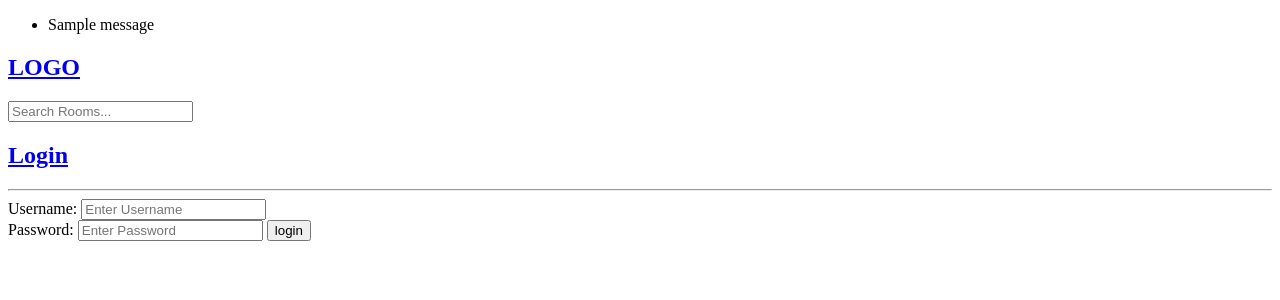
After one commit to SURAJITSHAW/shaw-cord, a Django app: page /login/ in a window 1280 px wide. The commit adds this page. Shown: the top 300 px of the page. Run offline with Django 4.2, Linux system fonts and the light colour scheme; one stand-in notice (Sample message) is shown.

Commit message:
login & logout implemented

```diff
--- a/base/urls.py
+++ b/base/urls.py
@@ -2,9 +2,14 @@ from django.urls import path
 from . import views
 
 urlpatterns = [
+    # Login route
+    path('login/', views.loginPage, name='login'),
+    path('logout/', views.logoutUser, name='logout'),
+
     path('', views.home, name='home'),
     path('room/<str:pk>/', views.room, name='room'),
 
+    # CRUD routes
     path('create-room/', views.create_room, name='create-room'),
     path('update-room/<str:pk>', views.update_room, name='update-room'),
     path('delete-room/<str:pk>', views.delete_room, name='delete-room'),
--- a/base/views.py
+++ b/base/views.py
@@ -1,7 +1,11 @@
+import re
 from django.shortcuts import render, redirect
 from django.db.models import Q
 from base.models import Room, Topic
 from .forms import RoomForm
+from django.contrib.auth.models import User
+from django.contrib.auth import authenticate, login, logout
+from django.contrib import messages
 
 # test data
 # rooms = [
@@ -11,6 +15,32 @@ from .forms import RoomForm
 # ]
 
 # Create your views here.
+
+def loginPage(request):
+
+    if request.method == 'POST':
+        username = request.POST.get('username')
+        password = request.POST.get('password')
+
+        try:
+            user = User.objects.get(username=username)
+        except:
+            messages.error(request, "User doesn't esists.")
+
+        user = authenticate(request, username=username, password=password)
+
+        if user is not None:
+            login(request, user)
+            return redirect('home')
+        else:
+            messages.error(request, 'User or Password does not exist!')
+
+    context = {}
+    return render(request, 'login_register.html', context)
+
+def logoutUser(request):
+    logout(request)
+    return redirect('home')
 
 
 def home(request):
--- /dev/null
+++ b/templates/login_register.html
@@ -0,0 +1,20 @@
+{% extends 'main.html' %}
+
+{% block content %}
+
+<div>
+    <form action="" method="POST">
+        {% csrf_token %}
+        <label>Username:</label>
+        <input type="text" name="username" placeholder="Enter Username">
+
+        <br/>
+
+        <label>Password:</label>
+        <input type="password" name="password" placeholder="Enter Password">
+
+        <input type="submit" value="login">
+    </form>
+</div>
+
+{% endblock content %}
--- a/templates/main.html
+++ b/templates/main.html
@@ -1,14 +1,23 @@
 <!DOCTYPE html>
 <html lang="en">
-<head>
-    <meta charset="UTF-8">
-    <meta http-equiv="X-UA-Compatible" content="IE=edge">
-    <meta name="viewport" content="width=device-width, initial-scale=1.0">
+  <head>
+    <meta charset="UTF-8" />
+    <meta http-equiv="X-UA-Compatible" content="IE=edge" />
+    <meta name="viewport" content="width=device-width, initial-scale=1.0" />
     <title>ShawCord</title>
-</head>
-<body>
+  </head>
+  <body>
+    {% comment %} Flash messages {% endcomment %}
+    {% if messages %}
+        <ul class="messages">
+        {% for message in messages %}
+            <li>{{ message }}</li>
+        {% endfor %}
+        </ul>
+    {% endif %}
+
+
     {% include 'nav.html' %}
-
     {% block content %}{% endblock content %}
-</body>
+  </body>
 </html>
--- a/templates/nav.html
+++ b/templates/nav.html
@@ -4,5 +4,11 @@
     <form action="{% url 'home' %}" method="get">
         <input type="text" placeholder="Search Rooms..." name="q">
     </form>
+
+    {% if request.user.is_authenticated %}
+    <h1><a href="{% url 'logout' %}">Logout</a></h1>
+    {% else %}
+    <h1><a href="{% url 'login' %}">Login</a></h1>
+    {% endif %}
 </nav>
 <hr>
```
Also changed, not shown: db.sqlite3.
